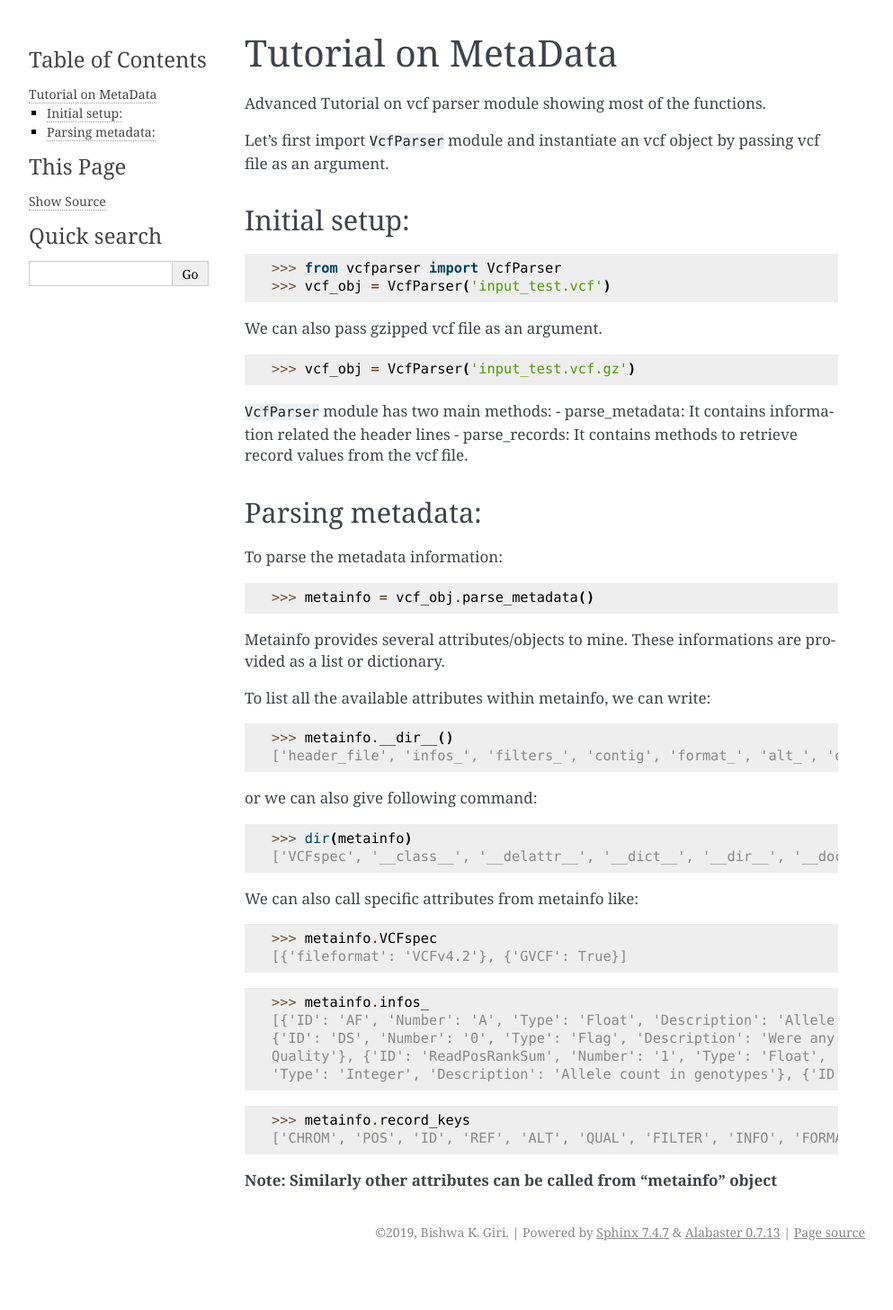
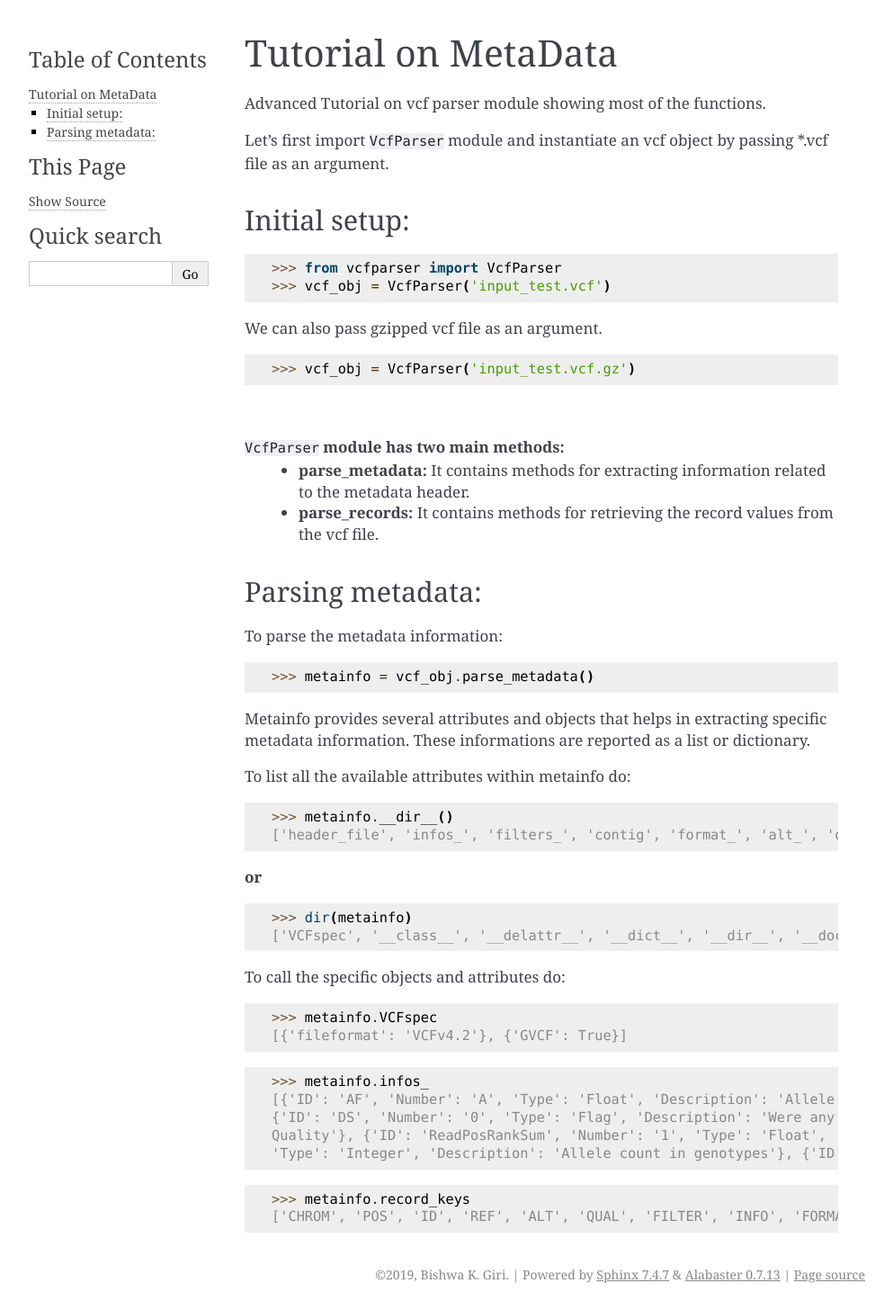
Before and after one commit to everestial/vcfparser, a Sphinx documentation site: the page built from docs/metadata.rst, in a window 1280 px wide. Shown: the whole page at 90% size, without its empty margins (148-1141 px from the left). Built offline with Sphinx 7.4.7, drawn with Linux system fonts in a browser that asks for light colours; before the commit the page ends 1409 px from its top, so only the background shows below that.

Commit message:
update metadata rst file

```diff
--- a/docs/metadata.rst
+++ b/docs/metadata.rst
@@ -6,7 +6,7 @@ Tutorial on MetaData
 Advanced Tutorial on vcf parser module showing most of the functions.
 
 Let's first import ``VcfParser`` module and instantiate an vcf object by
-passing vcf file as an argument.
+passing \*.vcf file as an argument.
 
 Initial setup:
 ^^^^^^^^^^^^^^
@@ -18,9 +18,10 @@ We can also pass gzipped vcf file as an argument.
 
 >>> vcf_obj = VcfParser('input_test.vcf.gz')
 
-``VcfParser`` module  has two main methods:
-- parse_metadata: It contains information related the header lines
-- parse_records: It contains methods to retrieve record values from the vcf file.
+|
+``VcfParser`` **module  has two main methods:**
+    - **parse_metadata:** It contains methods for extracting information related to the metadata header.
+    - **parse_records:** It contains methods for retrieving the record values from the vcf file.
 
 
 Parsing metadata:
@@ -30,19 +31,20 @@ To parse the metadata information:
 
 >>> metainfo = vcf_obj.parse_metadata()
 
-Metainfo provides several attributes/objects to mine. These informations are provided as a list or dictionary.
+Metainfo provides several attributes and objects that helps in extracting specific metadata information.
+These informations are reported as a list or dictionary.
 
-To list all the available attributes within metainfo, we can write:
+To list all the available attributes within metainfo do:
 
 >>> metainfo.__dir__()
-['header_file', 'infos_', 'filters_', 'contig', 'format_', 'alt_', 'other_lines', 'testA', 'fileformat', 'reference', 'sample_names', 'is_gvcf', 'gvcf_blocks', 'record_keys', 'VCFspec', 'gatk_commands', 'raw_meta_data', '_format_pattern', '_meta_pattern', 'sample_with_pos', '__module__', '__doc__', '__init__', '_parse_gvcf_block', '_parse_gatk_commands', 'parse_lines', '__dict__', '__weakref__', '__repr__', '__hash__', '__str__', '__getattribute__', '__setattr__', '__delattr__', '__lt__', '__le__', '__eq__', '__ne__', '__gt__', '__ge__', '__new__', '__reduce_ex__', '__reduce__', '__subclasshook__', '__init_subclass__', '__format__', '__sizeof__', '__dir__', '__class__']
+['header_file', 'infos_', 'filters_', 'contig', 'format_', 'alt_', 'other_lines', 'fileformat', 'reference', 'sample_names', 'is_gvcf', 'gvcf_blocks', 'record_keys', 'VCFspec', 'gatk_commands', 'raw_meta_data', '_format_pattern', '_meta_pattern', 'sample_with_pos', '__module__', '__doc__', '__init__', '_parse_gvcf_block', '_parse_gatk_commands', 'parse_lines', '__dict__', '__weakref__', '__repr__', '__hash__', '__str__', '__getattribute__', '__setattr__', '__delattr__', '__lt__', '__le__', '__eq__', '__ne__', '__gt__', '__ge__', '__new__', '__reduce_ex__', '__reduce__', '__subclasshook__', '__init_subclass__', '__format__', '__sizeof__', '__dir__', '__class__']
 
-or we can also give following command:
+**or**
 
 >>> dir(metainfo)
 ['VCFspec', '__class__', '__delattr__', '__dict__', '__dir__', '__doc__', '__eq__', '__format__', '__ge__', '__getattribute__', '__gt__', '__hash__', '__init__', '__init_subclass__', '__le__', '__lt__', '__module__', '__ne__', '__new__', '__reduce__', '__reduce_ex__', '__repr__', '__setattr__', '__sizeof__', '__str__', '__subclasshook__', '__weakref__', '_format_pattern', '_meta_pattern', '_parse_gatk_commands', '_parse_gvcf_block', 'alt_', 'contig', 'fileformat', 'filters_', 'format_', 'gatk_commands', 'gvcf_blocks', 'header_file', 'infos_', 'is_gvcf', 'other_lines', 'parse_lines', 'raw_meta_data', 'record_keys', 'reference', 'sample_names', 'sample_with_pos', 'testA']
 
-We can also call specific attributes from metainfo like:
+To call the specific objects and attributes do:
 
 >>> metainfo.VCFspec
 [{'fileformat': 'VCFv4.2'}, {'GVCF': True}]
@@ -55,5 +57,3 @@ Quality'}, {'ID': 'ReadPosRankSum', 'Number': '1', 'Type': 'Float', 'Description
 
 >>> metainfo.record_keys
 ['CHROM', 'POS', 'ID', 'REF', 'ALT', 'QUAL', 'FILTER', 'INFO', 'FORMAT', 'ms01e', 'ms02g', 'ms03g', 'ms04h', 'MA611', 'MA605', 'MA622']
-
-**Note: Similarly other attributes can be called from "metainfo" object**
```
